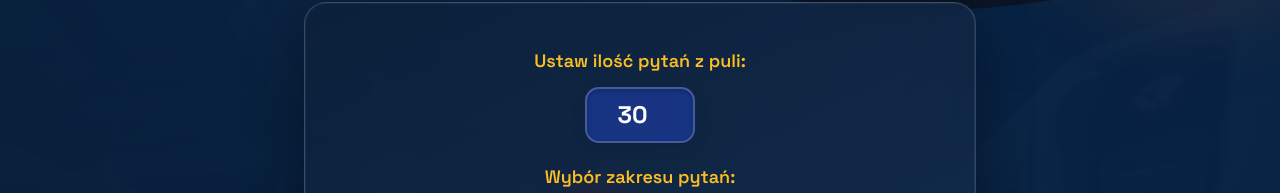
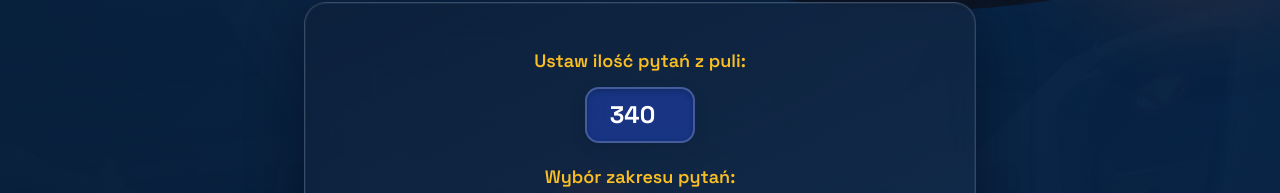
Before and after one commit to pablop76/metro-test, a React (Create React App) app: page / in a window 1280 px wide. Shown: the part 194-387 px from the top of the page. Built offline with nearby package versions, Linux system fonts and the light colour scheme.

Commit message:
revert: domyślna liczba pytań = cała pula

```diff
--- a/src/App.js
+++ b/src/App.js
@@ -347,7 +347,7 @@ function App() {
       setCurrentTest(drawData);
       setMaxQuestions((prev) => {
         if (isManualLimit && prev !== "" && prev !== null) return Math.min(prev, poolSize);
-        return Math.min(30, poolSize);
+        return poolSize;
       });
       resetQuizState();
     }
```
